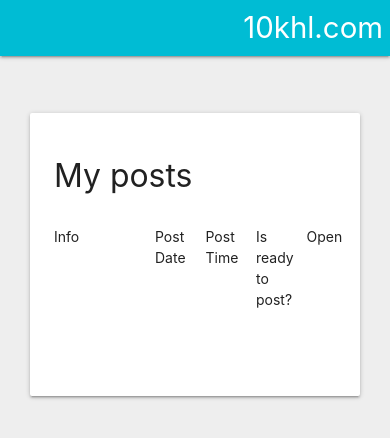
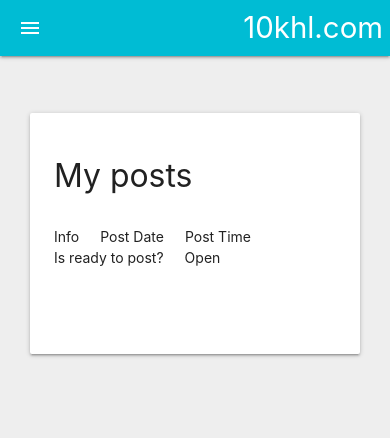
Before and after one commit to aq1/smm_bicycle, a Django app: page /posts/ in a window 390 px wide. Shown: the top 438 px of the page. Run offline with Django 3.2, Linux system fonts and the light colour scheme; the visitor is signed in with stand-in values (Sample User, id 1); data that the repository does not hold is empty; parts of the project's set-up code (start-up, migrations or seed data) failed here and were passed over.

Commit message:
Change responsive design a little

```diff
--- a/smm_admin/templates/smm_admin/base.html
+++ b/smm_admin/templates/smm_admin/base.html
@@ -29,6 +29,7 @@
     <nav>
         <div class="nav-wrapper cyan">
             <a href="/" class="brand-logo right">10khl.com</a>
+            <a href="#" data-target="mobile-demo" class="sidenav-trigger"><i class="material-icons">menu</i></a>
             <ul id="nav-mobile" class="left hide-on-med-and-down">
                 <li><a href="{% url 'account' %}">Me</a></li>
                 <li><a href="{% url 'list_posts' %}">Posts</a></li>
@@ -39,12 +40,26 @@
         {% block navbar_tabs %}
         {% endblock %}
     </nav>
+    <ul class="sidenav" id="mobile-demo">
+        {% block navbar_tabs_mobile %}
+        {% endblock %}
+        <li><a href="{% url 'account' %}">Me</a></li>
+        <li><a href="{% url 'list_posts' %}">Posts</a></li>
+        <li><a href="{% url 'new_post' %}">+ New Post</a></li>
+        <li><a href="{% url 'logout' %}">Logout</a></li>
+    </ul>
 {% endblock %}
 {% block content %}
 {% endblock %}
 {% block static %}
     <link rel="stylesheet" href="{% static 'smm_admin/lib/materialize.min.css' %}">
+    <link rel="stylesheet" href="{% static 'smm_admin/lib/material-icons.css' %}">
     <script type="text/javascript" src="{% static 'smm_admin/lib/materialize.min.js' %}"></script>
+    <script>
+        document.addEventListener('DOMContentLoaded', function() {
+            M.Sidenav.init(document.querySelectorAll('.sidenav'), {});
+        });
+    </script>
 {% endblock %}
 </body>
 </html>
--- a/smm_admin/templates/smm_admin/login.html
+++ b/smm_admin/templates/smm_admin/login.html
@@ -4,7 +4,7 @@
 {% block content %}
     <div id="app" class="container">
         <div class="row">
-            <div class="col s12 m6 offset-m3">
+            <div class="col m12 l6 offset-l3">
                 <div class="card" style="margin-top: 70px;">
                     <div class="card-content">
                         <span class="card-title">Login</span>
--- a/smm_admin/templates/smm_admin/posts/list_posts.html
+++ b/smm_admin/templates/smm_admin/posts/list_posts.html
@@ -19,28 +19,28 @@
     {% verbatim %}
     <div class="container" id="app" style="margin-top: 50px;">
         <div class="row">
-            <div class="col s12">
+            <div class="col m12">
                 <div class="card">
                     <div class="card-content">
                         <div class="row">
-                            <div class="col s12">
+                            <div class="col m12">
                                 <h4>My posts</h4>
                             </div>
                         </div>
                         <div v-show="!wip">
                             <div class="row">
-                                <div class="col s2">Info</div>
-                                <div class="col s2 offset-s2">Post Date</div>
-                                <div class="col s2">Post Time</div>
-                                <div class="col s2">Is ready to post?</div>
-                                <div class="col s2">Open</div>
+                                <div class="col m2">Info</div>
+                                <div class="col m2 offset-m2">Post Date</div>
+                                <div class="col m2">Post Time</div>
+                                <div class="col m2">Is ready to post?</div>
+                                <div class="col m2">Open</div>
                             </div>
                             <div class="row post-in-list" v-for="post in posts">
-                                <div class="col s2">
+                                <div class="col m2">
                                     <img class="materialboxed" width="100px" alt="img"
                                          :src="post.rendered_image || post.new_work">
                                 </div>
-                                <div class="col s2">
+                                <div class="col m2">
                                     <div>
                                         {{ post.name }}
                                     </div>
@@ -50,13 +50,13 @@
                                         </span>
                                     </div>
                                 </div>
-                                <div class="col s2">
+                                <div class="col m2">
                                     <input :id="'date_' + post.id" type="text" class="datepicker">
                                 </div>
-                                <div class="col s2">
+                                <div class="col m2">
                                     <input :id="'time_' + post.id" type="text" class="timepicker" v-model="post.schedule">
                                 </div>
-                                <div class="col s2">
+                                <div class="col m2">
                                     <div class="switch">
                                         <label>
                                             <input type="checkbox">
@@ -64,27 +64,27 @@
                                         </label>
                                     </div>
                                 </div>
-                                <div class="col s2">
+                                <div class="col m2">
                                     <a :href="'/p/' + post.id + '/'">
                                         <i class="material-icons">launch</i>
                                     </a>
                                 </div>
                             </div>
                             <div class="row">
-                                <div class="col s1">
+                                <div class="col m1">
                                     <button class="btn btn" v-show="page > 1" @click="getPosts(page - 1)">
                                         <i class="material-icons">navigate_before</i>
                                     </button>
                                 </div>
 
-                                <div class="col s1" v-for="n in pagesCount()">
+                                <div class="col m1" v-for="n in pagesCount()">
                                     <button v-if="pagesCount() > 1" class="btn" :class="{'btn-flat': n != page}"
                                             @click="getPosts(n)">
                                         {{ n }}
                                     </button>
                                 </div>
 
-                                <div class="col s1">
+                                <div class="col m1">
                                     <button class="btn" v-show="page < count / pageSize" @click="getPosts(page + 1)">
                                         <i class="material-icons">navigate_next</i>
                                     </button>
@@ -92,7 +92,7 @@
                             </div>
                         </div>
                         <div class="row">
-                            <div class="col s12">
+                            <div class="col m12">
                                 <div class="progress" v-show="wip">
                                     <div class="indeterminate"></div>
                                 </div>
```
Also changed, not shown: smm_admin/templates/smm_admin/account.html (+9 -9 lines), smm_admin/templates/smm_admin/posts/new_post.html (+15 -15 lines), smm_admin/templates/smm_admin/services/fb_group_select.html (+4 -4 lines), smm_admin/templates/smm_admin/services/telegram_auth.html (+5 -5 lines), smm_admin/templates/smm_admin/services/vk_auth.html (+5 -5 lines), smm_admin/templates/smm_admin/services/vk_group_select.html (+4 -4 lines).
